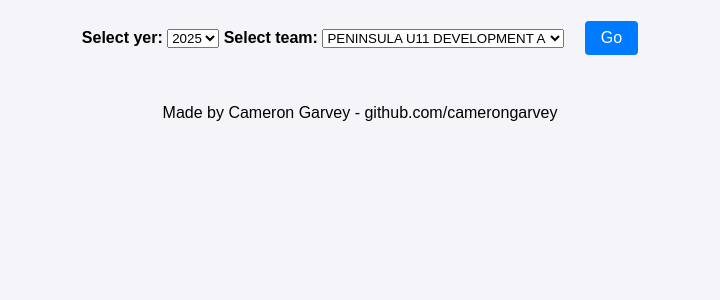
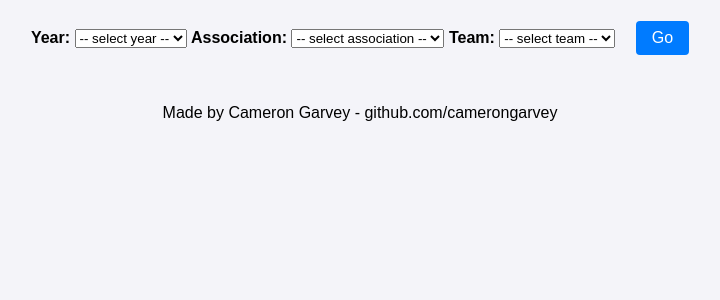
Before and after one commit to camerongarvey/HockeyStats, a Flask app: page / in a window 1280 px wide. Shown: the part 76-376 px from the top of the page, without its empty margins (280-1000 px from the left). Run offline with Flask 3, Linux system fonts and the light colour scheme.

Commit message:
Final touches

```diff
--- a/app.py
+++ b/app.py
@@ -1,4 +1,5 @@
 import os
+import time
 
 from flask import Flask, render_template, request, redirect, url_for, jsonify
 
@@ -13,6 +14,54 @@ loaded = None
 toggle_state = {'enabled': False}  # Global dictionary
 PATH = "data/"
 
+data_map = {}
+
+for item in source:
+    data_map[item[0]] = item[1]
+
+
+#Start of Webpages
+@app.route('/', methods=['GET', 'POST'])
+def index():
+    years = list(data_map.keys())
+
+    if request.method == 'POST':
+        selected_year = request.form.get('year')
+        selected_association = request.form.get('association')
+        selected_team = request.form.get('team')
+
+        if not (selected_year and selected_association and selected_team and selected_year in years):
+            return redirect(url_for('index'))
+
+        print(f"User selected year: {selected_year}")
+        print(f"User selected association: {selected_association}")
+        print(f"User selected team: {selected_team}")
+
+        global loaded
+
+        if loaded != selected_association + ' ' + selected_association:
+
+            bot.run(data_map[selected_year][selected_association][selected_team],
+                    selected_association + ' ' + selected_team)
+            processor.run(selected_association + ' ' + selected_team)
+            loaded = selected_association + ' ' + selected_team
+
+        return redirect("/stats")
+
+    return render_template(
+        'index.html',
+        years=years,
+    )
+
+
+@app.route('/teams')
+def teams():
+    parent_folder = 'data'
+    downloaded_teams = [f for f in os.listdir(parent_folder)
+                        if os.path.isdir(os.path.join(parent_folder, f))]
+    downloaded_teams.sort()
+    return render_template('teams.html', downloaded_teams=downloaded_teams)
+
 
 @app.route('/about')
 def about():
@@ -23,9 +72,22 @@ def about():
 def settings():
     return render_template('settings.html')
 
+
+@app.route('/stats')
+def stats():
+    df = pd.read_csv('data.csv')
+    return render_template('table.html', table=df.to_dict(orient='records'), columns=df.columns)
+
+
+#End of Webpages
+
+
+
+#Start of Settings Options
 @app.route('/get_toggle', methods=['GET'])
 def get_toggle():
     return jsonify(toggle_state)
+
 
 @app.route('/set_toggle', methods=['POST'])
 def set_toggle():
@@ -33,15 +95,12 @@ def set_toggle():
     toggle_state['enabled'] = data.get('enabled', False)
     return jsonify(success=True)
 
-@app.route('/teams')
-def teams():
-    parent_folder = 'data'
-    downloaded_teams = [f for f in os.listdir(parent_folder)
-                        if os.path.isdir(os.path.join(parent_folder, f))]
-    return render_template('teams.html', downloaded_teams=downloaded_teams)
+
+#End of Settings Options
 
 
-@app.route('/display-stats', methods=['POST'])
+#Start of Buttons on Teams Page
+@app.route('/display-stats', methods=['POST'])  #Display Button
 def display_stats():
     team_name = request.form.get('team_name')
     if team_name:
@@ -50,68 +109,52 @@ def display_stats():
     return redirect(url_for('data'))
 
 
-@app.route('/update-data', methods=['POST'])
+@app.route('/update-data', methods=['POST'])  #Update Button
 def update_data():
     team_name = request.form.get('team_name')
     if team_name:
-        bot.run(source[team_name], team_name)
-    return redirect(url_for('data'))
+        pass
+        #bot.run(source[team_name], team_name)
+    return redirect(url_for('teams'))
 
 
-@app.route('/delete-data', methods=['POST', 'GET'])
+@app.route('/delete-data', methods=['POST', 'GET'])  #Delete Button
 def delete_data():
     team_name = request.form.get('team_name')
     if team_name:
         for file in os.listdir(PATH + team_name):
             os.remove(PATH + team_name + '/' + file)
         os.removedirs(PATH + team_name)
-    return redirect(url_for('data'))
+    return redirect(url_for('teams'))
+
+#Start of Buttons on Teams Page
 
 
-@app.route("/header")
+@app.route("/header")  #Header bar
 def header():
     return render_template('header.html')
 
 
-@app.route('/', methods=['GET', 'POST'])
-def index():
-    years = ['2025']
-    teams = []
-    for item in source:
-        teams.append(item)
-
-    selected_year = None
-    selected_team = None
-
-    if request.method == 'POST':
-        selected_year = request.form.get('year')
-        selected_team = request.form.get('team')
-
-        print(f"User selected year: {selected_year}")
-        print(f"User selected team: {selected_team}")
-
-        global loaded
-
-        if loaded != selected_team:
-            bot.run(source[selected_team], selected_team)
-            processor.run(selected_team)
-            loaded = selected_team
-
-        return redirect("/stats")
-
-    return render_template(
-        'index.html',
-        years=years,
-        teams=teams,
-        selected_year=selected_year,
-        selected_team=selected_team
-    )
+@app.route('/get-associations')  #Dynamiclly Loads Associations on Home page
+def get_associations():
+    year = request.args.get('year')
+    t = []
+    for i in data_map.get(year).keys():
+        t.append(i)
+    t.sort()
+    return jsonify(t)
 
 
-@app.route('/stats')
-def stats():
-    df = pd.read_csv('data.csv')
-    return render_template('table.html', table=df.to_dict(orient='records'), columns=df.columns)
+@app.route('/get-teams')  #Dynamiclly Loads Teams on Home page
+def get_teams():
+    year = request.args.get('year')
+    association = request.args.get('association')
+    t = []
+    print(data_map)
+    for i in data_map.get(year).get(association).keys():
+        t.append(i)
+    t.sort()
+    return jsonify(t)
 
 
 if __name__ == '__main__':
--- a/data_sources.py
+++ b/data_sources.py
@@ -1,10 +1,33 @@
-source = {
+year_2025 = {
+    "PENINSULA":
+        {"U11 DEVELOPMENT A": "https://viaha.hisports.site/teams/76094",
+         "U18 C1": "https://viaha.hisports.site/teams/76098",
+         "U18 C2": "https://viaha.hisports.site/teams/76102",
+         "U18 TIER 3": "https://viaha.hisports.site/teams/76105",
+         "U18 TIER 2": "https://viaha.hisports.site/teams/76104"},
 
-    "PENINSULA U11 DEVELOPMENT A": "https://viaha.hisports.site/teams/76094",
-    "PENINSULA U18 C1": "https://viaha.hisports.site/teams/76098",
-    "PENINSULA U18 C2": "https://viaha.hisports.site/teams/76102",
-    "PENINSULA U15 C1": "https://viaha.hisports.site/teams/76099",
-    "PENINSULA U18 TIER 2": "https://viaha.hisports.site/teams/76104",
-    "PENINSULA U18 TIER 3": "https://viaha.hisports.site/teams/76105",
+    "VICTORIA":
+        {"U18 C1": "https://viaha.hisports.site/teams/76077",
+         "U18 C2": "https://viaha.hisports.site/teams/76082",
+         "U18 C3": "https://viaha.hisports.site/teams/76076",
+         "U18 C4": "https://viaha.hisports.site/teams/76081",
+         "U18 C5": "https://viaha.hisports.site/teams/76074",
+         "U18 C6": "https://viaha.hisports.site/teams/76079",
+         "U18 C7": "https://viaha.hisports.site/teams/76080",
+         "U18 C8": "https://viaha.hisports.site/teams/76075",
+         "U18 TIER 2": "https://viaha.hisports.site/teams/76083",
+         "U18 TIER 1": "https://viaha.hisports.site/teams/76078"},
 
+
+    "KERRY PARK": {"U18 C1": "https://viaha.hisports.site/teams/76024"},
+
+    "JUAN DE FUCA":
+        {"U18 C1": "https://viaha.hisports.site/teams/75293",
+         "U18 C2": "https://viaha.hisports.site/teams/75291",
+         "U18 C3": "https://viaha.hisports.site/teams/75298",
+         "U18 C4": "https://viaha.hisports.site/teams/75296",
+         "U18 TIER 2": "https://viaha.hisports.site/teams/75294",
+         "U18 TIER 1": "https://viaha.hisports.site/teams/75295"}
 }
+
+source = [("2025", year_2025)]
--- a/static/style.css
+++ b/static/style.css
@@ -6,7 +6,6 @@
 
 .box {
     height: 75px;
-
 
     display: flex;
     justify-content: center;
@@ -78,12 +77,6 @@ form#team_selection label {
     padding: 8px;
 }
 
-#yoda-quote {
-    padding: 1rem;
-    display: flex;
-    justify-content: center;
-}
-
 .switch {
   position: relative;
   display: inline-block;
--- a/templates/index.html
+++ b/templates/index.html
@@ -11,18 +11,24 @@
     <div class="container">
         <div class="box">
             <form method="post" id="team_selection">
-                <label for="year">Select yer:</label>
+                <label for="year">Year:</label>
                 <select id="year" name="year">
+                    <option disabled selected>-- select year --</option>
                     {% for year in years %}
                         <option value="{{ year }}" {% if year == selected_year %}selected{% endif %}>{{ year }}</option>
                     {% endfor %}
                 </select>
 
-                <label for="team">Select team:</label>
+                <label for="association">Association:</label>
+                <select id="association" name="association">
+                    <option disabled selected>-- select association --</option>
+
+                </select>
+
+                <label for="team">Team:</label>
                 <select id="team" name="team">
-                    {% for team in teams %}
-                        <option value="{{ team }}" {% if team == selected_team %}selected{% endif %}>{{ team }}</option>
-                    {% endfor %}
+                    <option disabled selected>-- select team --</option>
+
                 </select>
 
                 <button id="button" type="submit">Go</button>
@@ -33,6 +39,54 @@
         </div>
     </div>
 
+
+    <script>
+        const yearSelect = document.getElementById('year');
+        const associationSelect = document.getElementById('association');
+        const teamSelect = document.getElementById('team');
+
+        yearSelect.addEventListener('change', () => {
+            const year = yearSelect.value;
+            fetch(`/get-associations?year=${encodeURIComponent(year)}`)
+                .then(res => res.json())
+                .then(associations => {
+                    associationSelect.innerHTML = '';
+                    associations.forEach(cat => {
+                        const option = document.createElement('option');
+                        option.value = cat;
+                        option.textContent = cat;
+                        associationSelect.appendChild(option);
+                    });
+                    if (associations.length > 0) {
+                        associationSelect.selectedIndex = 0;
+                        associationSelect.dispatchEvent(new Event('change'));
+                    }
+                    associationSelect.disabled = false;
+
+
+                });
+        });
+
+        associationSelect.addEventListener('change', () => {
+            const association = associationSelect.value;
+            const year = yearSelect.value;
+            fetch(`/get-teams?year=${encodeURIComponent(year)}&association=${encodeURIComponent(association)}`)
+                .then(res => res.json())
+                .then(teams => {
+                    teamSelect.innerHTML = '';
+                    teams.forEach(team => {
+                        const option = document.createElement('option');
+                        option.value = team;
+                        option.textContent = team;
+                        teamSelect.appendChild(option);
+                    });
+                    teamSelect.disabled = false;
+                });
+        });
+    </script>
+
+
+
     <script>
         fetch('/header')
           .then(response => response.text())
```
Also changed, not shown: templates/about.html (+8 -3 lines), templates/teams.html (+7 -5 lines).
